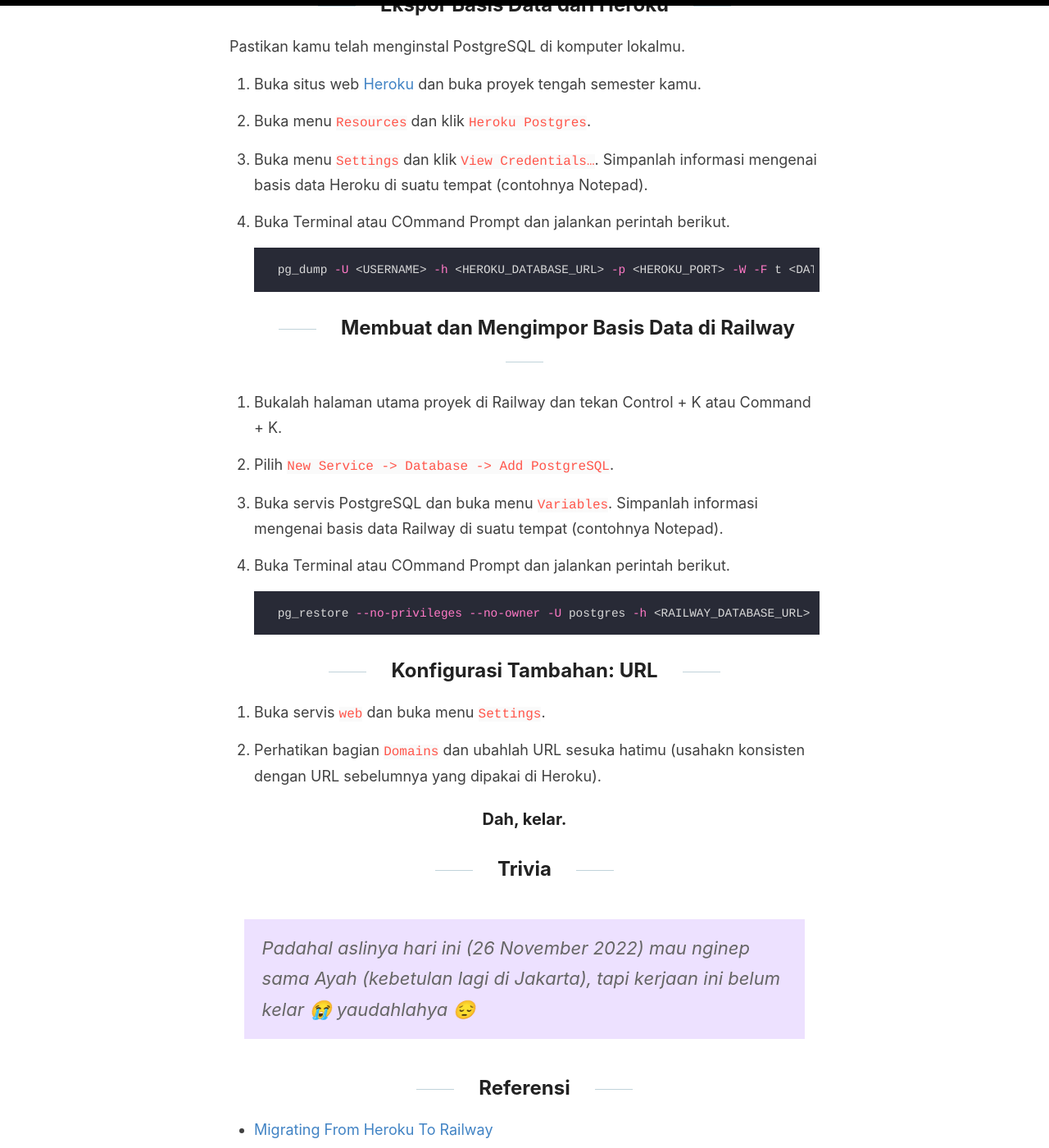
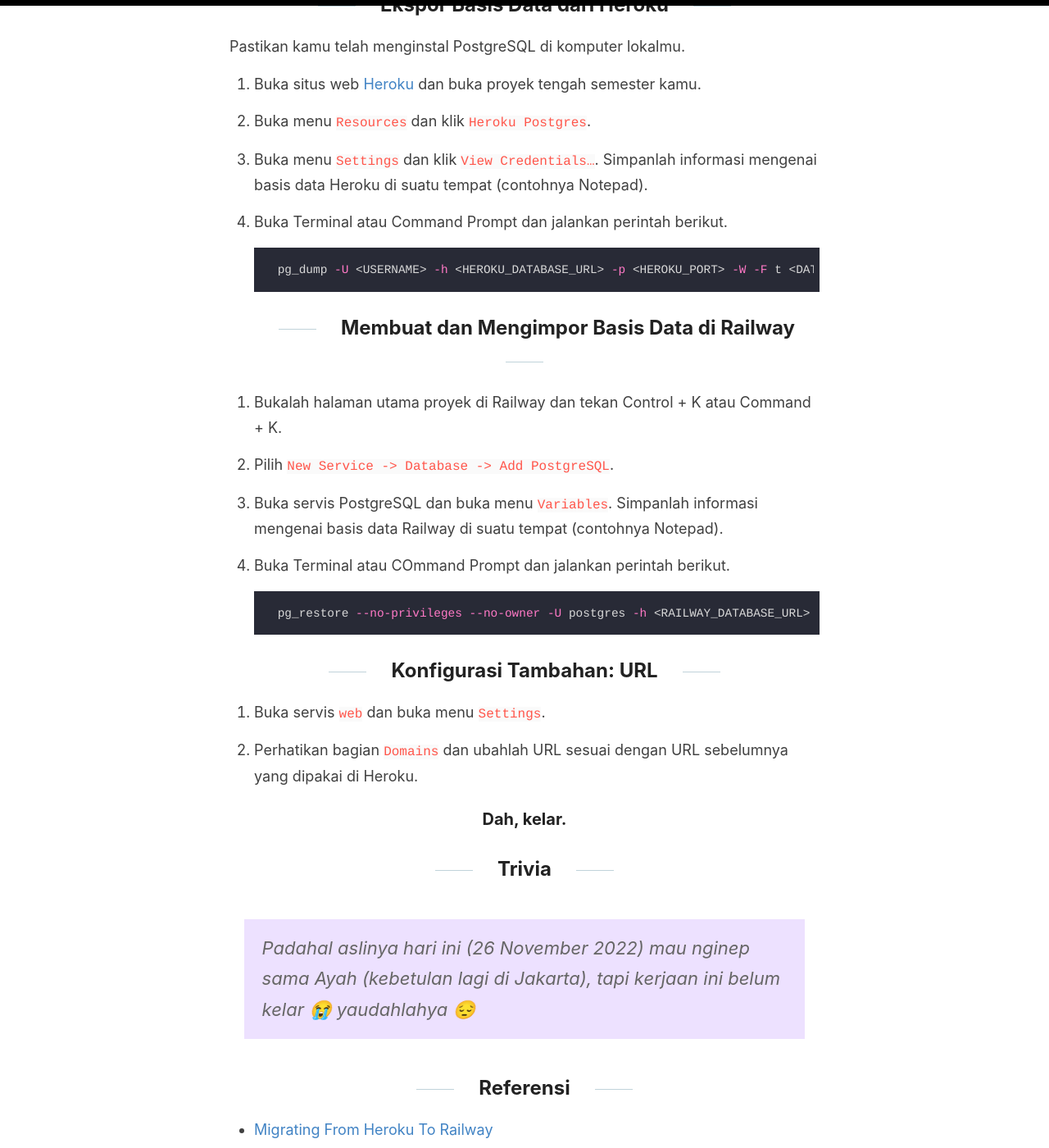
Before and after one commit to determinedguy/cecoret, a Jekyll site: the page built from _posts/2022-11-26-heroku-to-railway.md, in a window 1280 px wide and 1400 px high, scrolled down 2846 px. Shown: the whole window at 82% size. Built offline with Jekyll 4.4.1, drawn with Linux system fonts in a browser that asks for light colours.

Commit message:
fix: statements

````diff
--- a/_posts/2022-11-26-heroku-to-railway.md
+++ b/_posts/2022-11-26-heroku-to-railway.md
@@ -88,7 +88,7 @@ Pastikan kamu telah menginstal PostgreSQL di komputer lokalmu.
 
 3. Buka menu `Settings` dan klik `View Credentials…`. Simpanlah informasi mengenai basis data Heroku di suatu tempat (contohnya Notepad).
 
-4. Buka Terminal atau COmmand Prompt dan jalankan perintah berikut.
+4. Buka Terminal atau Command Prompt dan jalankan perintah berikut.
 
     ```bash
     pg_dump -U <USERNAME> -h <HEROKU_DATABASE_URL> -p <HEROKU_PORT> -W -F t <DATABASE_NAME> > heroku_dump
@@ -112,7 +112,7 @@ Pastikan kamu telah menginstal PostgreSQL di komputer lokalmu.
 
 1. Buka servis `web` dan buka menu `Settings`.
 
-2. Perhatikan bagian `Domains` dan ubahlah URL sesuka hatimu (usahakn konsisten dengan URL sebelumnya yang dipakai di Heroku).
+2. Perhatikan bagian `Domains` dan ubahlah URL sesuai dengan URL sebelumnya yang dipakai di Heroku.
 
 ### Dah, kelar.
 
````
